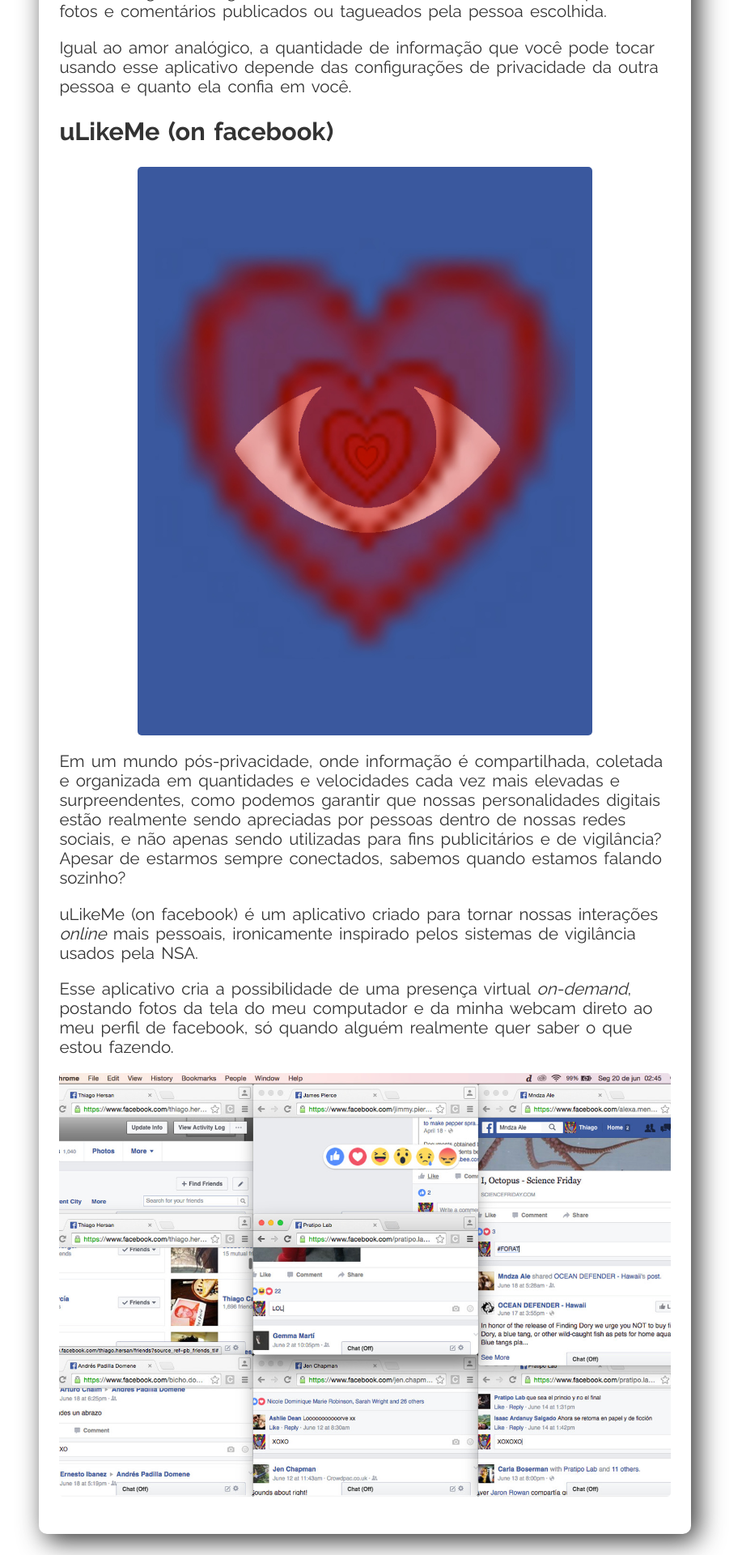
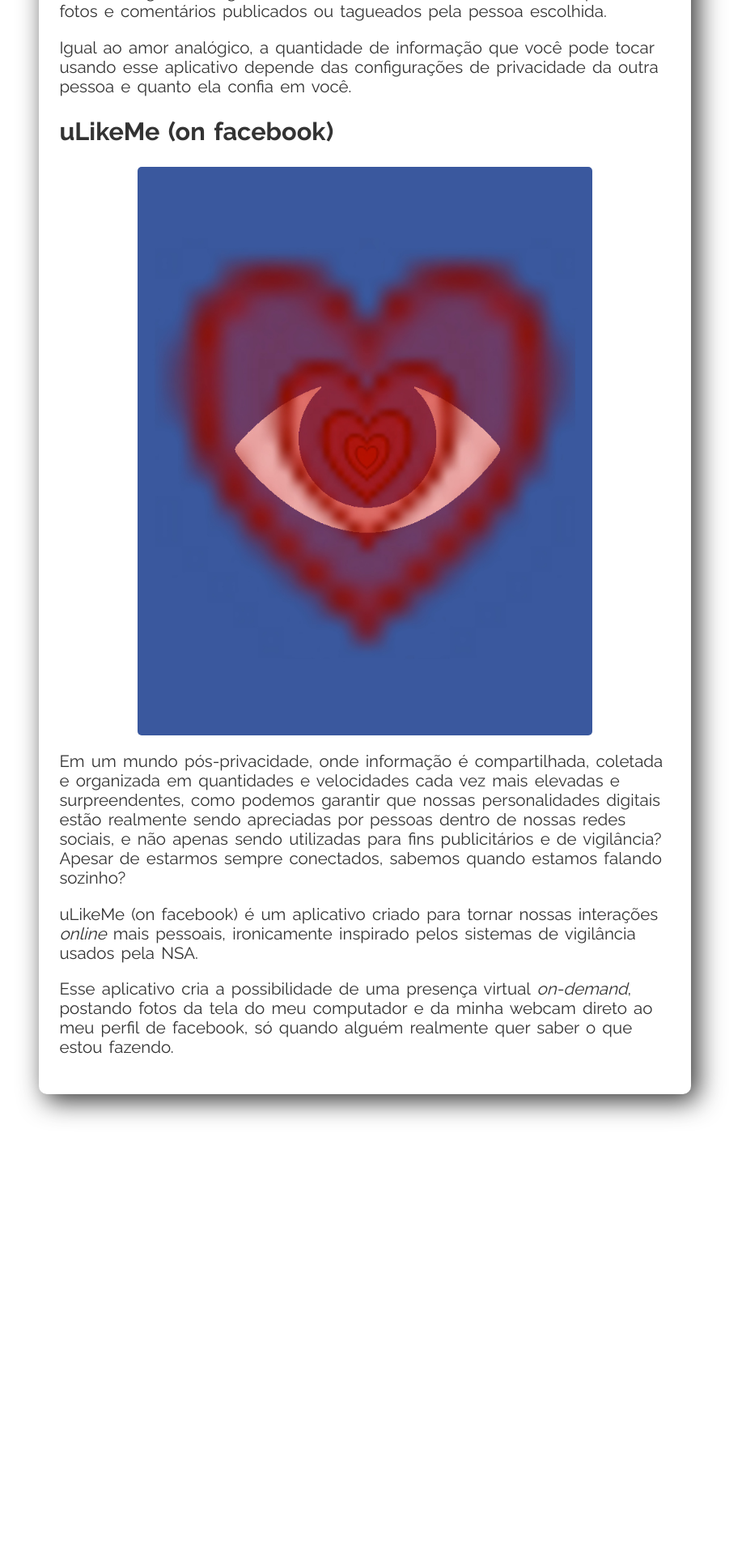
Before and after one commit to thiagohersan-www/xoxoxolololol.thiagohersan.com, a Jekyll site: the page built from _posts/2017-01-04-apps.md, in a window 1280 px wide. Shown: the part 2602-4522 px from the top of the page at 81% size, without its empty margins (189-1106 px from the left). Built offline with Jekyll 4.4.1, drawn with Linux system fonts in a browser that asks for light colours; nearby versions of some CDN libraries.

Commit message:
fix app image

```diff
--- a/_posts/2017-01-04-apps.md
+++ b/_posts/2017-01-04-apps.md
@@ -34,5 +34,3 @@ Em um mundo pós-privacidade, onde informação é compartilhada, coletada e org
 uLikeMe (on facebook) é um aplicativo criado para tornar nossas interações <i>online</i> mais pessoais, ironicamente inspirado pelos sistemas de vigilância usados pela NSA.
 
 Esse aplicativo cria a possibilidade de uma presença virtual <i>on-demand</i>, postando fotos da tela do meu computador e da minha webcam direto ao meu perfil de facebook, só quando alguém realmente quer saber o que estou fazendo.
-
-![]({{ site.baseurl }}/assets/posts/xoxoxo.jpg)
```
